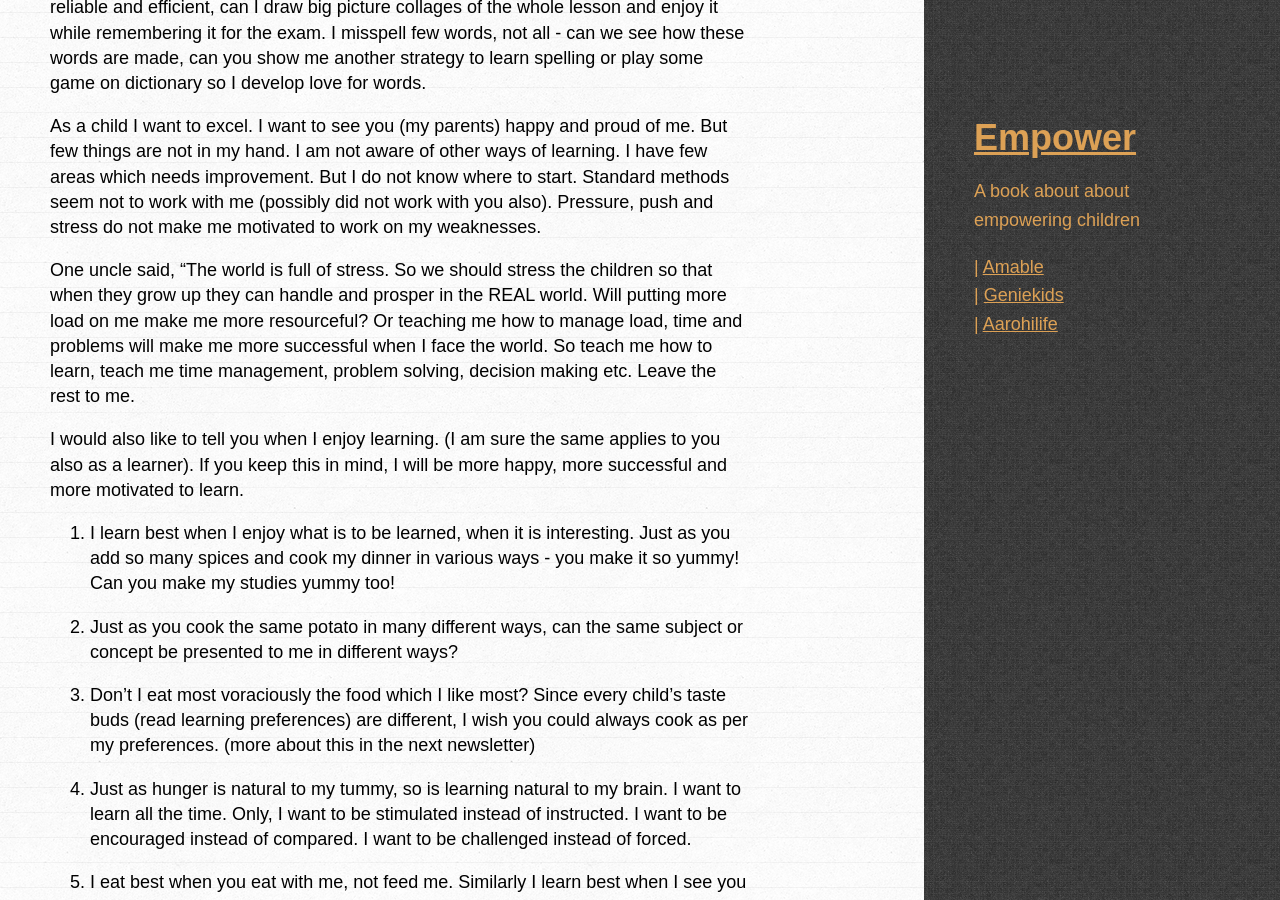
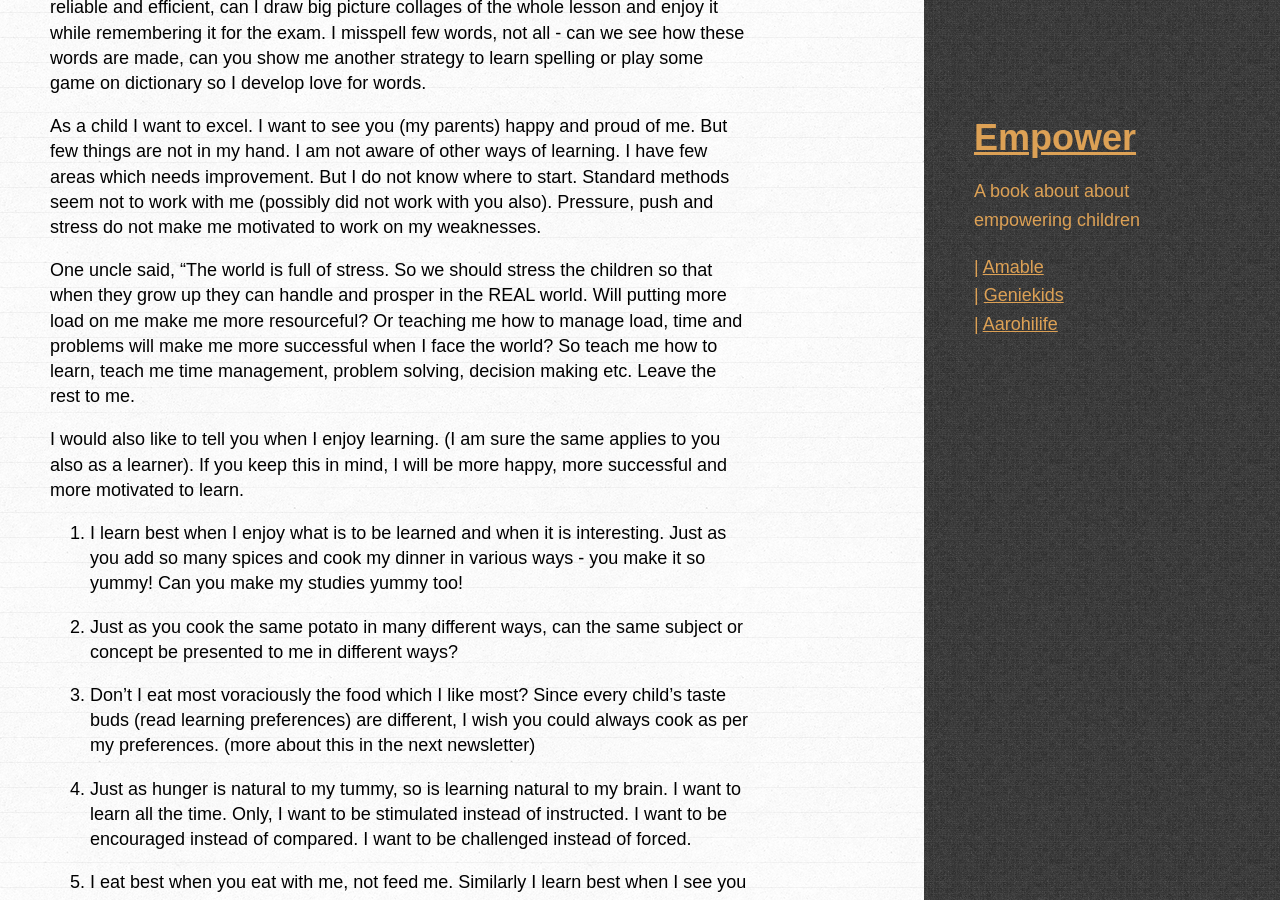
Before and after one commit to amitkaps/empower, a Jekyll site: the page built from _posts/2013-08-01-ilearn.md, in a window 1280 px wide and 900 px high, scrolled down 873 px. Built offline with Jekyll 4.4.1, drawn with Linux system fonts in a browser that asks for light colours; some web fonts are replaced.

Commit message:
Update 2013-08-01-ilearn.md

```diff
--- a/_posts/2013-08-01-ilearn.md
+++ b/_posts/2013-08-01-ilearn.md
@@ -26,11 +26,11 @@ I misspell few words, not all - can we see how these words are made, can you sho
 
 As a child I want to excel. I want to see you (my parents) happy and proud of me. But few things are not in my hand. I am not aware of other ways of learning. I have few areas which needs improvement. But I do not know where to start. Standard methods seem not to work with me (possibly did not work with you also). Pressure, push and stress do not make me motivated to work on my weaknesses.
 
-One uncle said, "The world is full of stress. So we should stress the children so that when they grow up they can handle and prosper in the REAL world. Will putting more load on me make me more resourceful? Or teaching me how to manage load, time and problems will make me more successful when I face the world. So teach me how to learn, teach me time management, problem solving, decision making etc. Leave the rest to me.
+One uncle said, "The world is full of stress. So we should stress the children so that when they grow up they can handle and prosper in the REAL world. Will putting more load on me make me more resourceful? Or teaching me how to manage load, time and problems will make me more successful when I face the world? So teach me how to learn, teach me time management, problem solving, decision making etc. Leave the rest to me.
 
 I would also like to tell you when I enjoy learning. (I am sure the same applies to you also as a learner). If you keep this in mind, I will be more happy, more successful and more motivated to learn.
 
-1. I learn best when I enjoy what is to be learned, when it is interesting. Just as you add so many spices and cook my dinner in various ways - you make it so yummy! Can you make my studies yummy too!
+1. I learn best when I enjoy what is to be learned and when it is interesting. Just as you add so many spices and cook my dinner in various ways - you make it so yummy! Can you make my studies yummy too!
 
 2. Just as you cook the same potato in many different ways, can the same subject or concept be presented to me in different ways?
 
```
